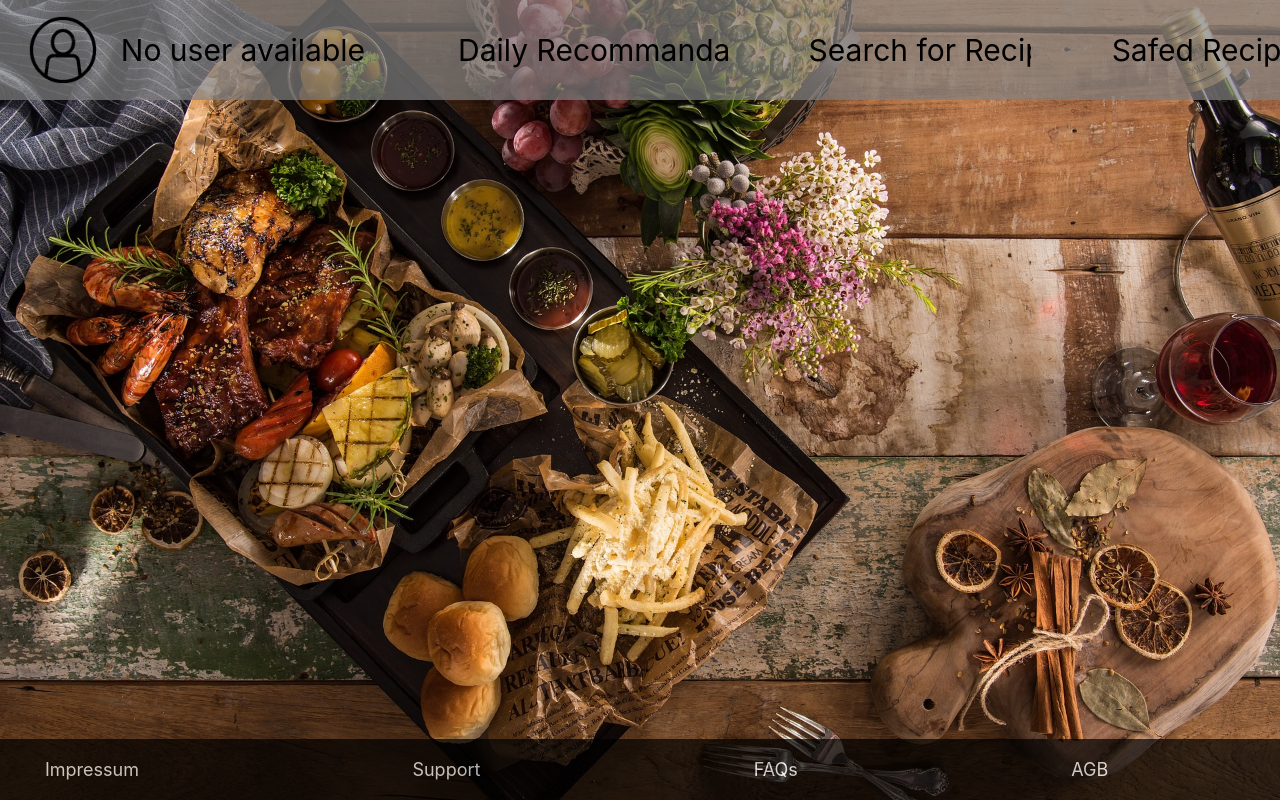
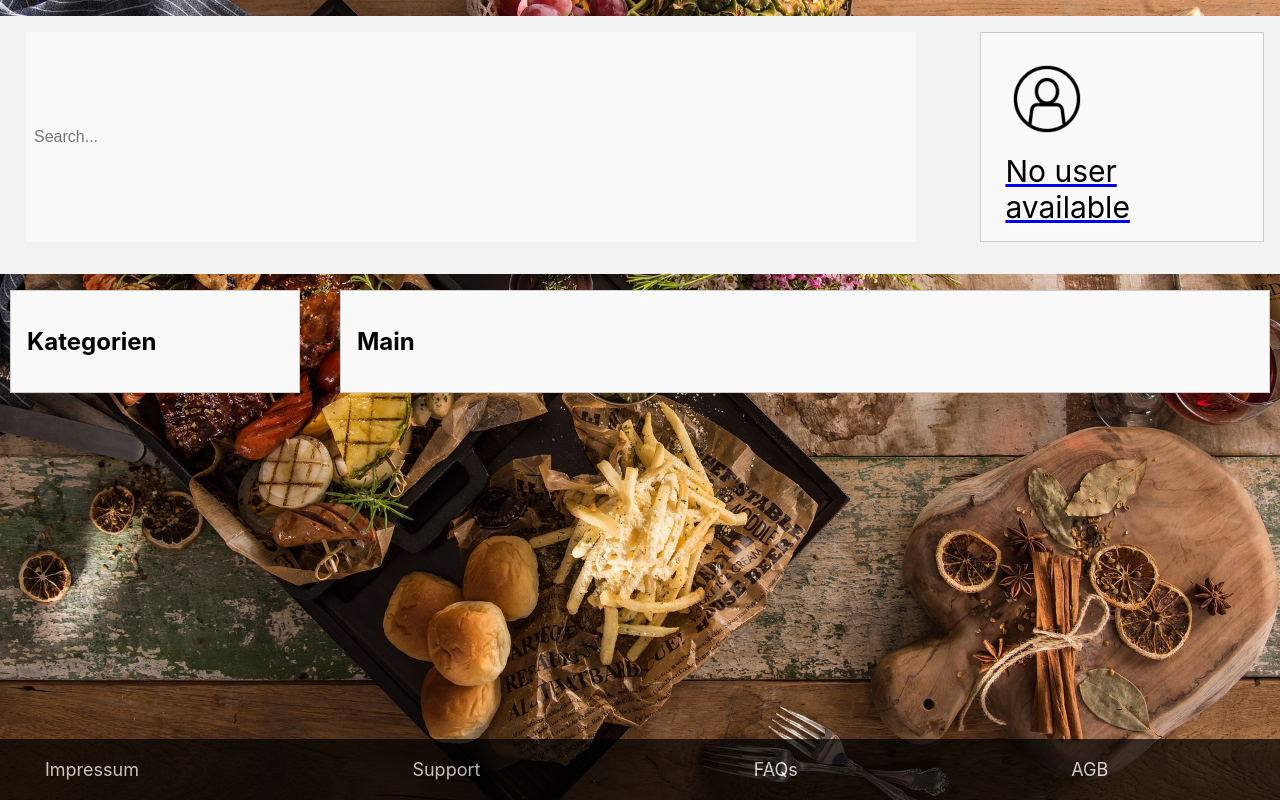
Before and after one commit to Schmarvinius/CookCaptain, a React (Create React App) app in the folder clientside/: page /safed in a window 1280 px wide. Built offline with nearby package versions, Linux system fonts and the light colour scheme.

Commit message:
Neue idee :)

```diff
--- a/clientside/src/App.js
+++ b/clientside/src/App.js
@@ -3,7 +3,7 @@ import './App.css';
 import MyLogin from './LoginSignUp/Login';
 import RecommandationPage from './MainViews/RecommendationPage.js';
 import SearchPage from './MainViews/SearchPage.js';
-import SafedRecipePage from './MainViews/SafedPage.js';
+import SafedRecipePage from './MainViews/SafedRecipePage.js';
 import Lowbar from './Lowbar/Lowbar';
 import Imprint from './Imprint/Imprint';
 import { UserProvider } from './Context/UserContext';
--- /dev/null
+++ b/clientside/src/MainViews/SafedRecipePage.css
@@ -0,0 +1,66 @@
+.app {
+    display: flex;
+    flex-direction: column;
+    min-height: 100vh;
+  }
+
+  header {
+    background: #f2f2f2;
+    padding: 16px;
+  }
+
+  input[type="text"] {
+    width: 100%;
+    padding: 8px;
+    font-size: 16px;
+    border: none;
+  }
+
+  .modules {
+    display: flex;
+    flex-wrap: wrap;
+    justify-content: space-between;
+    margin-top: 16px;
+  }
+
+  .main {
+    flex-basis: calc(70%);
+    background: #f9f9f9;
+    padding: 16px;
+    margin-bottom: 16px;
+    margin-right: 10px;
+    border: 1px solid #ccc;
+  }
+
+  .categories {
+    flex-basis: calc(20%);
+    background: #f9f9f9;
+    padding: 16px;
+    margin-bottom: 16px;
+    margin-left: 10px;
+    border: 1px solid #ccc;
+  }
+
+  .searchbar {
+    flex-basis: calc(70%);
+    background: #f9f9f9;
+    padding: 16px;
+    margin-bottom: 16px;
+    margin-left: 10px;
+    border: 1px solid #ccc;
+  }
+
+  .user {
+    flex-basis: calc(25%);
+    background: #f9f9f9;
+    padding: 16px;
+    margin-bottom: 16px;
+    margin-left: 10px;
+    border: 1px solid #ccc;
+  }
+
+  footer {
+    background: #f2f2f2;
+    padding: 16px;
+    margin-top: auto;
+  }
--- /dev/null
+++ b/clientside/src/MainViews/SafedRecipePage.js
@@ -0,0 +1,57 @@
+import './styles.css';
+import './SafedRecipePage.css'
+import userIcon from '../images/userIcon.png';
+import Headbar from './Headbar/Headbar.js';
+import axios from 'axios';
+import React, { useState, useContext , useEffect } from 'react';
+import { Link } from 'react-router-dom';
+import { UserContext } from '../Context/UserContext';
+
+const App = () => {
+  const { user } = useContext(UserContext);
+    useEffect(() => {
+      }, [user]);
+
+  const [searchQuery, setSearchQuery] = useState('');
+
+  const handleSearch = (e) => {
+    setSearchQuery(e.target.value);
+  };
+
+  return (
+    <div className="app">
+      <header class = "modules">
+        {/* Bei Suche Redirection auf search Page */}
+        <input
+          type="text"
+          placeholder="Search..."
+          value={searchQuery}
+          onChange={handleSearch}
+          class = "searchbar"
+        />
+
+        <Link to="../profil" className='headbar-link-user' class="categories">
+          <img className='headbar-picture' src={userIcon} alt='User-Icon' />
+          <div className='headbar-text'>
+            {user && user.name ? <span>{user.name}</span> : <span>No user available</span>}
+          </div>
+        </Link>
+        {/*Profil Bild auf die rechte Seite*/}
+      </header>
+
+      <main className="modules">
+        <div className="categories">
+          <h2>Kategorien</h2>
+          {/* Categories */}
+        </div>
+
+        <div className="main">
+          <h2>Main</h2>
+          {/* Main Module mit Reccomendations Rezepten */}
+        </div>
+      </main>
+    </div>
+  );
+};
+
+export default App;
```
